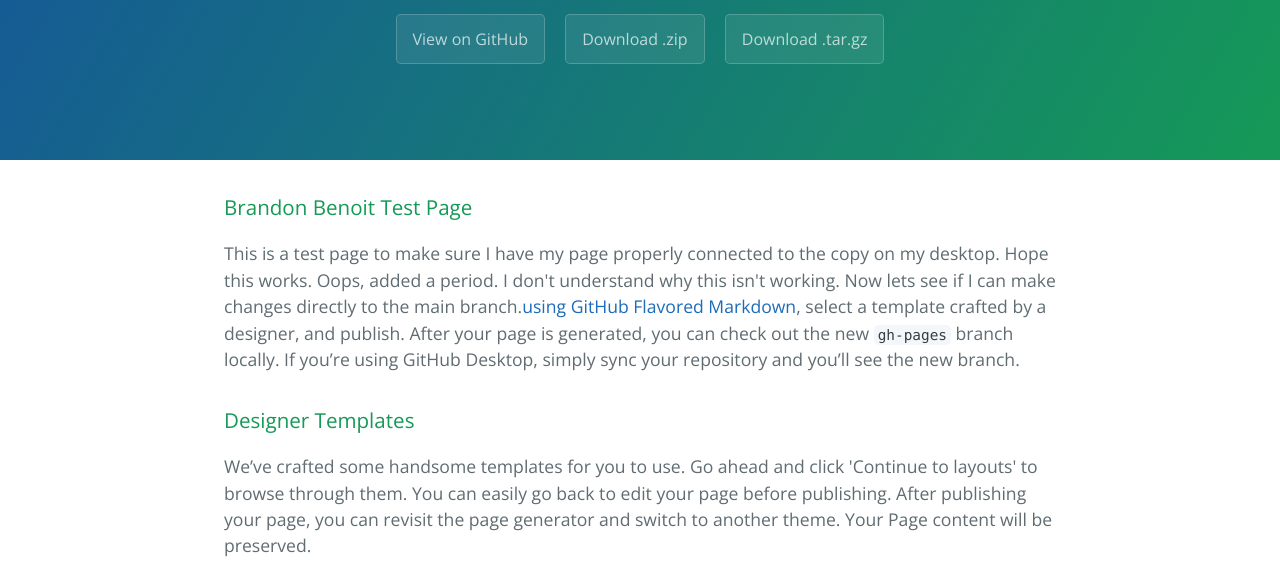
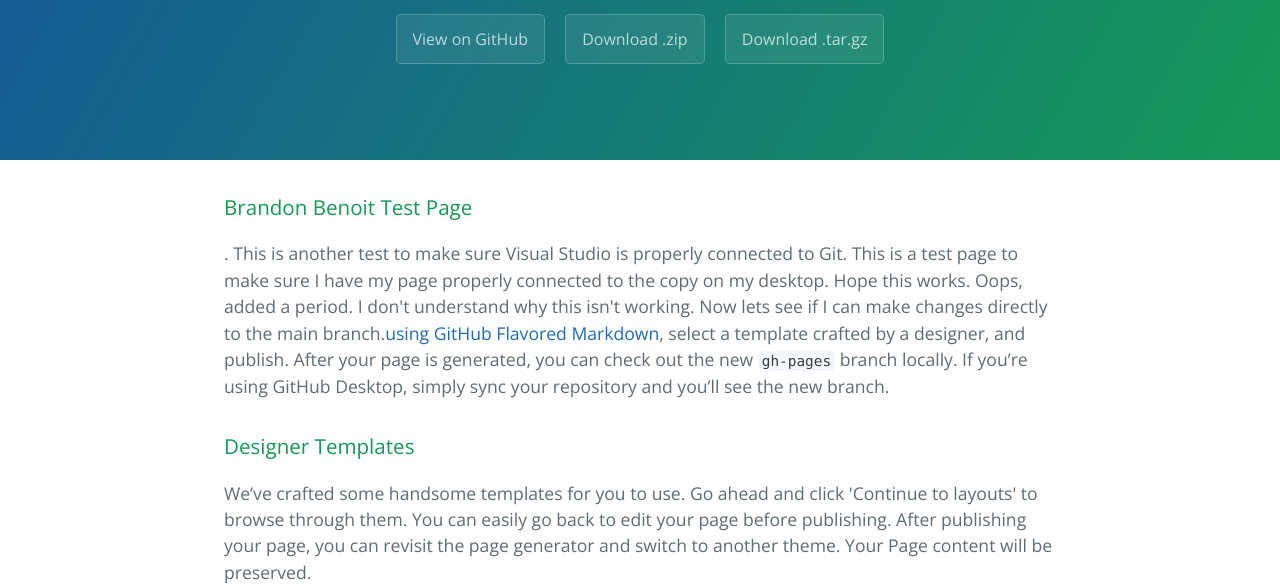
Before and after one commit to bbenoit33/test_repo, a plain HTML site: page index.html in a window 1280 px wide. Shown: the part 176-764 px from the top of the page. Drawn offline with nearby package versions, Linux system fonts and the light colour scheme.

Commit message:
Testing Visual Studio connection.

```diff
--- a/index.html
+++ b/index.html
@@ -22,7 +22,7 @@
       <h3>
 <a id="welcome-to-github-pages" class="anchor" href="#welcome-to-github-pages" aria-hidden="true"><span class="octicon octicon-link"></span></a>Brandon Benoit Test Page</h3>
 
-<p>This is a test page to make sure I have my page properly connected to the copy on my desktop. Hope this works. Oops, added a period. I don't understand why this isn't working. Now lets see if I can make changes directly to the main branch.<a href="https://guides.github.com/features/mastering-markdown/">using GitHub Flavored Markdown</a>, select a template crafted by a designer, and publish. After your page is generated, you can check out the new <code>gh-pages</code> branch locally. If you’re using GitHub Desktop, simply sync your repository and you’ll see the new branch.</p>
+<p>. This is another test to make sure Visual Studio is properly connected to Git. This is a test page to make sure I have my page properly connected to the copy on my desktop. Hope this works. Oops, added a period. I don't understand why this isn't working. Now lets see if I can make changes directly to the main branch.<a href="https://guides.github.com/features/mastering-markdown/">using GitHub Flavored Markdown</a>, select a template crafted by a designer, and publish. After your page is generated, you can check out the new <code>gh-pages</code> branch locally. If you’re using GitHub Desktop, simply sync your repository and you’ll see the new branch.</p>
 
 <h3>
 <a id="designer-templates" class="anchor" href="#designer-templates" aria-hidden="true"><span class="octicon octicon-link"></span></a>Designer Templates</h3>
```
